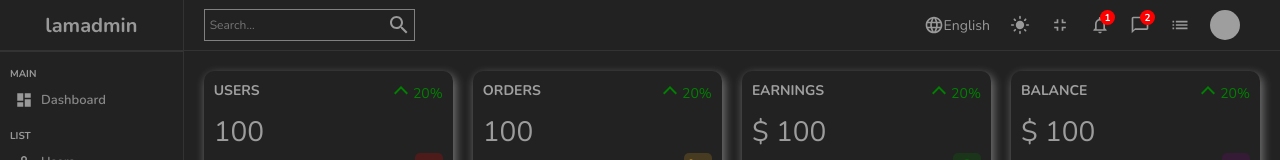
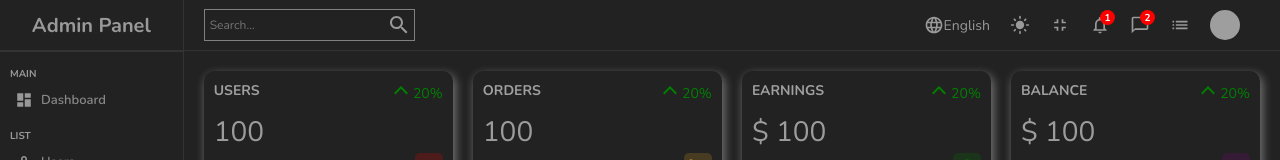
Before and after one commit to itzmail/admin_panel, a React (Create React App) app: page / in a window 1280 px wide. Shown: the top 160 px of the page. Built offline with nearby package versions, Linux system fonts and the light colour scheme; grey boxes are pictures that could not be loaded.

Commit message:
Change Title in SideBar

```diff
--- a/src/components/sidebar/Sidebar.jsx
+++ b/src/components/sidebar/Sidebar.jsx
@@ -22,7 +22,7 @@ const Sidebar = () => {
     <div className="sidebar">
       <div className="top">
         <Link to={"/"} style={{ textDecoration: "none" }}>
-          <span className="logo">lamadmin</span>
+          <span className="logo">Admin Panel</span>
         </Link>
       </div>
       <hr />
```
